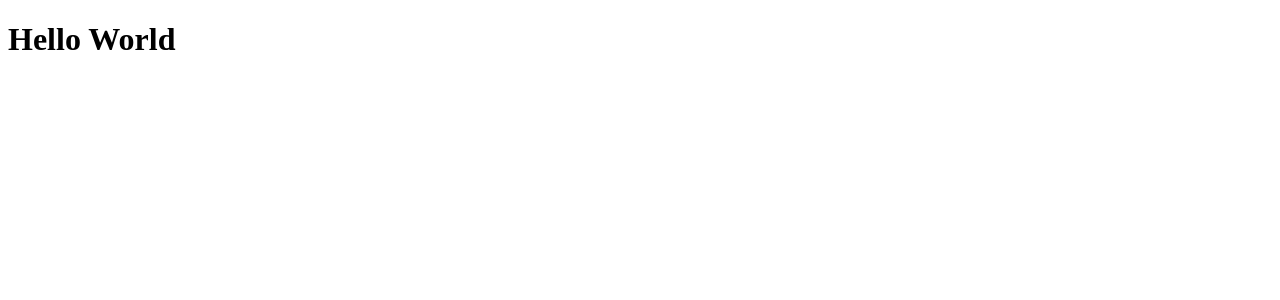
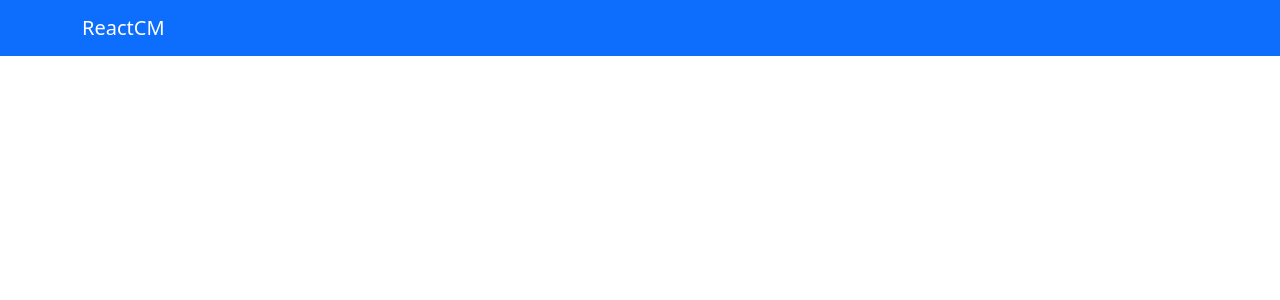
Before and after one commit to rhen99/ReactCM, a React (Create React App) app: page / in a window 1280 px wide. Shown: the top 300 px of the page. Built offline with nearby package versions, Linux system fonts and the light colour scheme.

Commit message:
created: Header

```diff
--- a/src/App.jsx
+++ b/src/App.jsx
@@ -1,8 +1,9 @@
+import Header from "./components/Header";
 function App() {
   return (
-    <div className="App">
-      <h1>Hello World</h1>
-    </div>
+    <>
+      <Header />
+    </>
   );
 }
 
--- /dev/null
+++ b/src/components/Header.jsx
@@ -0,0 +1,13 @@
+import Container from "react-bootstrap/Container";
+import Navbar from "react-bootstrap/Navbar";
+function Header() {
+  return (
+    <Navbar bg="primary" variant="dark">
+      <Container>
+        <Navbar.Brand href="#home">ReactCM</Navbar.Brand>
+      </Container>
+    </Navbar>
+  );
+}
+
+export default Header;
--- a/src/index.js
+++ b/src/index.js
@@ -1,6 +1,7 @@
 import React from "react";
 import ReactDOM from "react-dom/client";
 import App from "./App";
+import "bootstrap/dist/css/bootstrap.min.css";
 
 const root = ReactDOM.createRoot(document.getElementById("root"));
 root.render(
```
